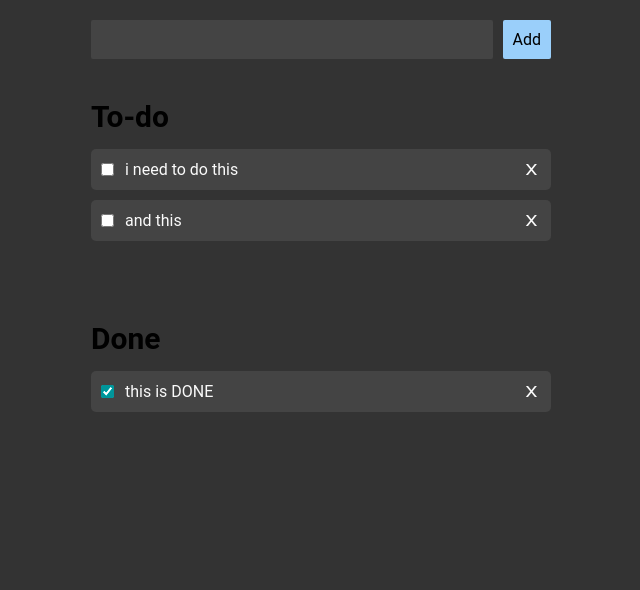
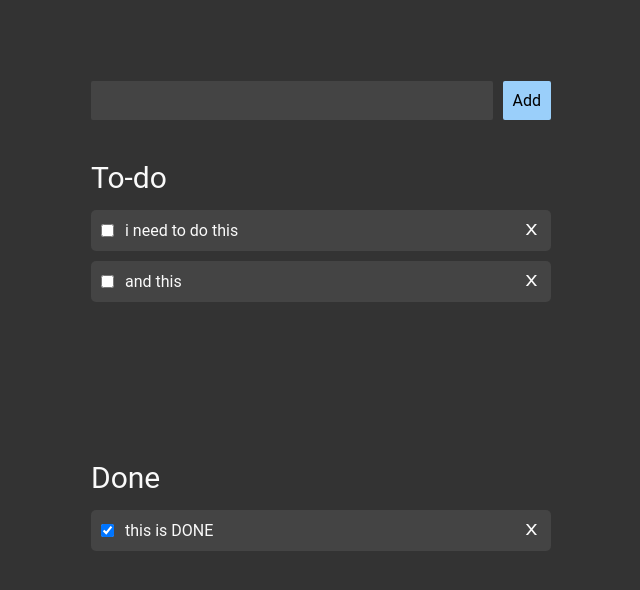
Before and after one commit to igoracmelo/tovue-list, a Vue app: page / in a window 1280 px wide. Shown: the top 590 px of the page, without its empty margins (319-959 px from the left). Built offline with nearby package versions, Linux system fonts and the light colour scheme.

Commit message:
Minor changes

```diff
--- a/src/components/App/App.scss
+++ b/src/components/App/App.scss
@@ -4,6 +4,7 @@
   // --input-padding: 1rem;
 
   --bg: rgb(14, 14, 14);
+  --todoapp-fg: #fafafa;
   --todoapp-bg: #333;
 
   --input-fg: #fafafa;
@@ -24,9 +25,11 @@
   padding: 0;
   font-size: 1.6rem;
   font-family: inherit;
+  font-weight: normal;
   box-sizing: inherit;
   border: none;
   outline: none;
+  color: var(--todoapp-fg);
   background: transparent;
 }
 
@@ -39,11 +42,9 @@ button, input[type=checkbox] {
 }
 
 body {
-  width: 100vw;
-  height: 100vh;
+  min-height: 100vh;
   display: grid;
   place-items: center;
-  overflow: hidden;
   background-color: var(--todoapp-bg);
 }
 
@@ -55,11 +56,8 @@ body {
 
   width: 50rem;
   max-width: 100vw;
-  height: 100vh;
-  // max-height: 75rem;
   overflow: auto;
 
   background-color: var(--todoapp-bg);
   padding: 2rem;
-  // border-radius: .5rem;
 }
--- a/src/components/List/List.scss
+++ b/src/components/List/List.scss
@@ -3,6 +3,7 @@
   display: flex;
   flex-direction: column;
   gap: 1.5rem;
+  min-height: 30rem;
 }
 
 .title {
--- a/src/components/TodoForm/TodoForm.js
+++ b/src/components/TodoForm/TodoForm.js
@@ -14,7 +14,6 @@ export default {
       this.todo.done = false
 
       const todo = { ...this.todo }
-      console.log(todo)
       this.$emit('addTodo', todo)
 
       this.todo.text = ""
--- a/src/components/TodoItem/TodoItem.scss
+++ b/src/components/TodoItem/TodoItem.scss
@@ -26,7 +26,7 @@
 }
 
 .todo-done {
-  filter: hue-rotate(-40deg);
+  // filter: hue-rotate(-40deg);
 }
 
 .todo-text {
```
